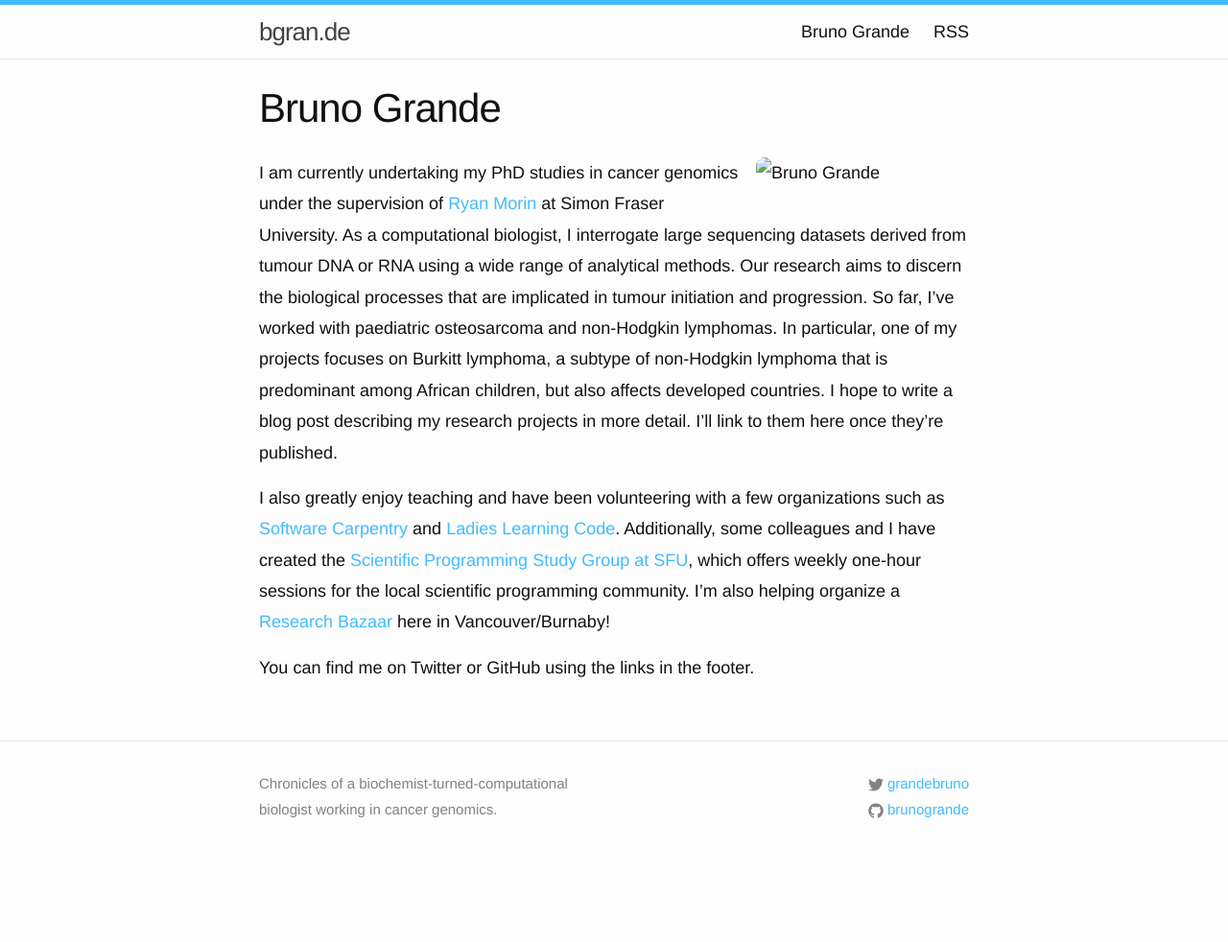
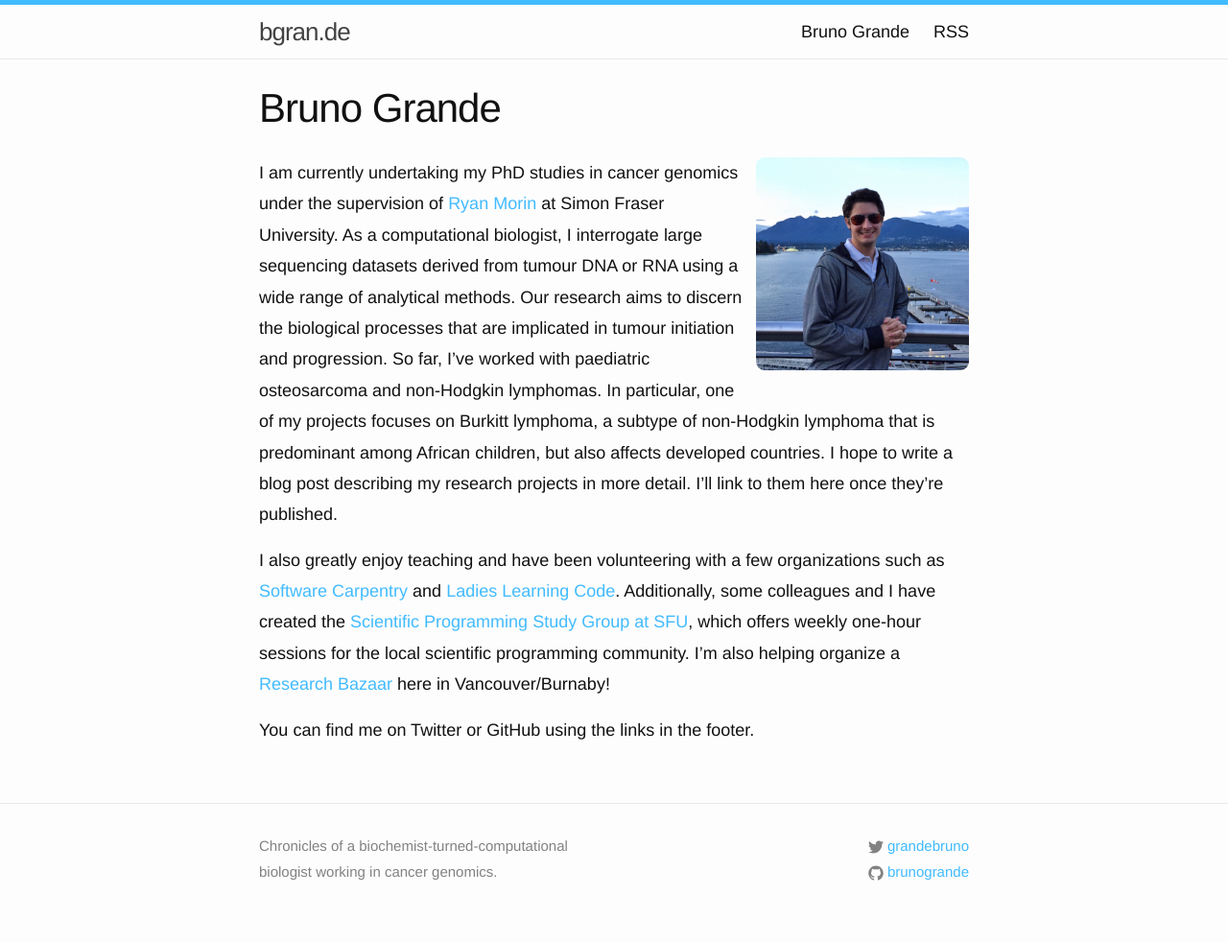
Before and after one commit to BrunoGrandePhD/scientificbruno.github.io, a Jekyll site: the page built from bruno-grande.md, in a window 1280 px wide. Shown: the whole page at 96% size. Built offline with Jekyll 4.4.1, drawn with Linux system fonts in a browser that asks for light colours; nearby versions of some CDN libraries; before the commit the page ends 917 px from its top, so only the background shows below that.

Commit message:
Fix avatar image link

```diff
--- a/bruno-grande.md
+++ b/bruno-grande.md
@@ -4,7 +4,7 @@ title: Bruno Grande
 permalink: /bruno-grande/
 ---
 
-<img src="/images/avatar.jpg" alt="Bruno Grande" class="avatar">
+<img src="/assets/avatar.jpg" alt="Bruno Grande" class="avatar">
 
 I am currently undertaking my PhD studies in cancer genomics under the supervision of [Ryan Morin](http://www.sfu.ca/mbb/People/Morin/) at Simon Fraser University. As a computational biologist, I interrogate large sequencing datasets derived from tumour DNA or RNA using a wide range of analytical methods. Our research aims to discern the biological processes that are implicated in tumour initiation and progression. So far, I've worked with paediatric osteosarcoma and non-Hodgkin lymphomas. In particular, one of my projects focuses on Burkitt lymphoma, a subtype of non-Hodgkin lymphoma that is predominant among African children, but also affects developed countries. I hope to write a blog post describing my research projects in more detail. I'll link to them here once they're published.
 
```
